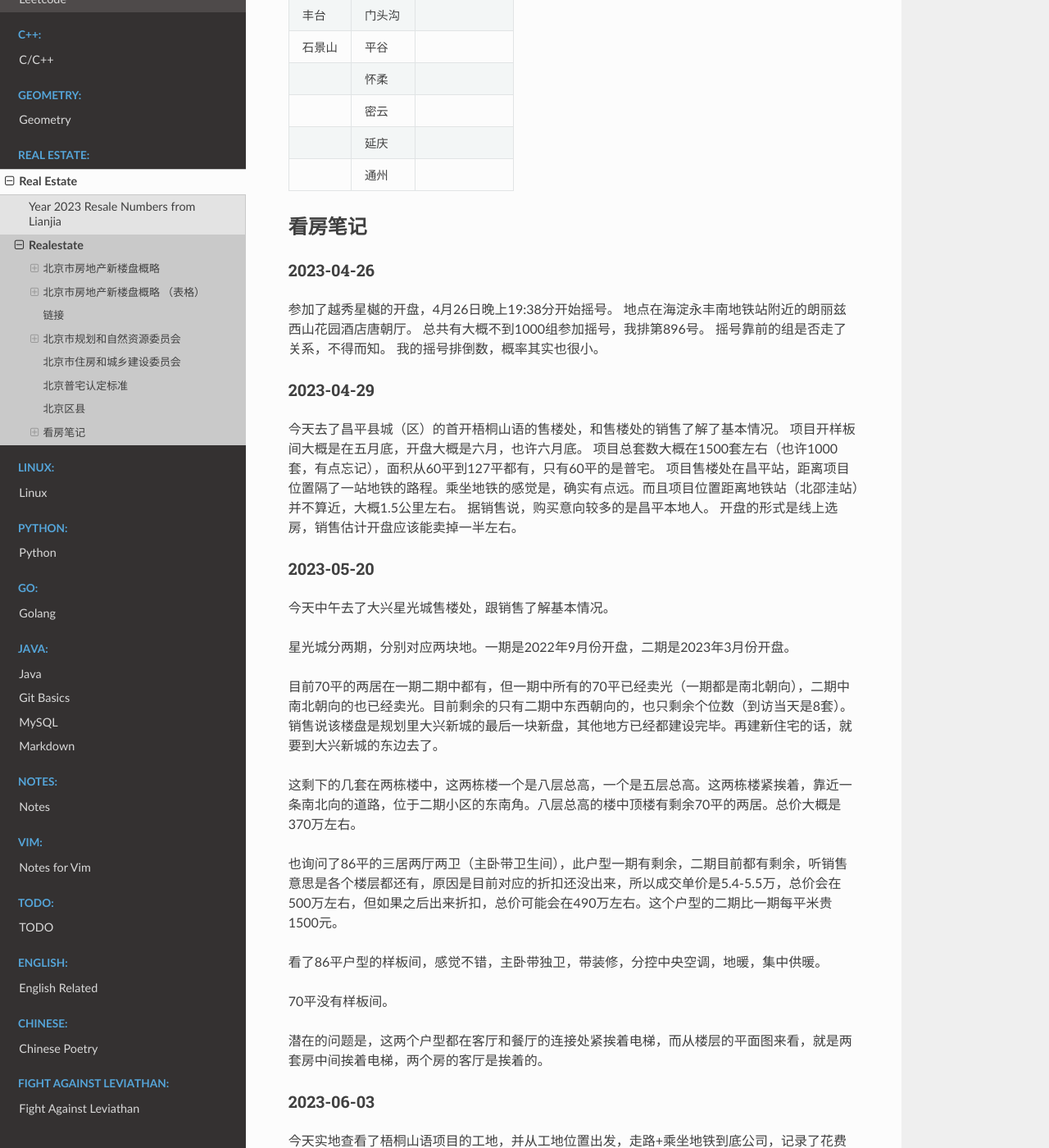
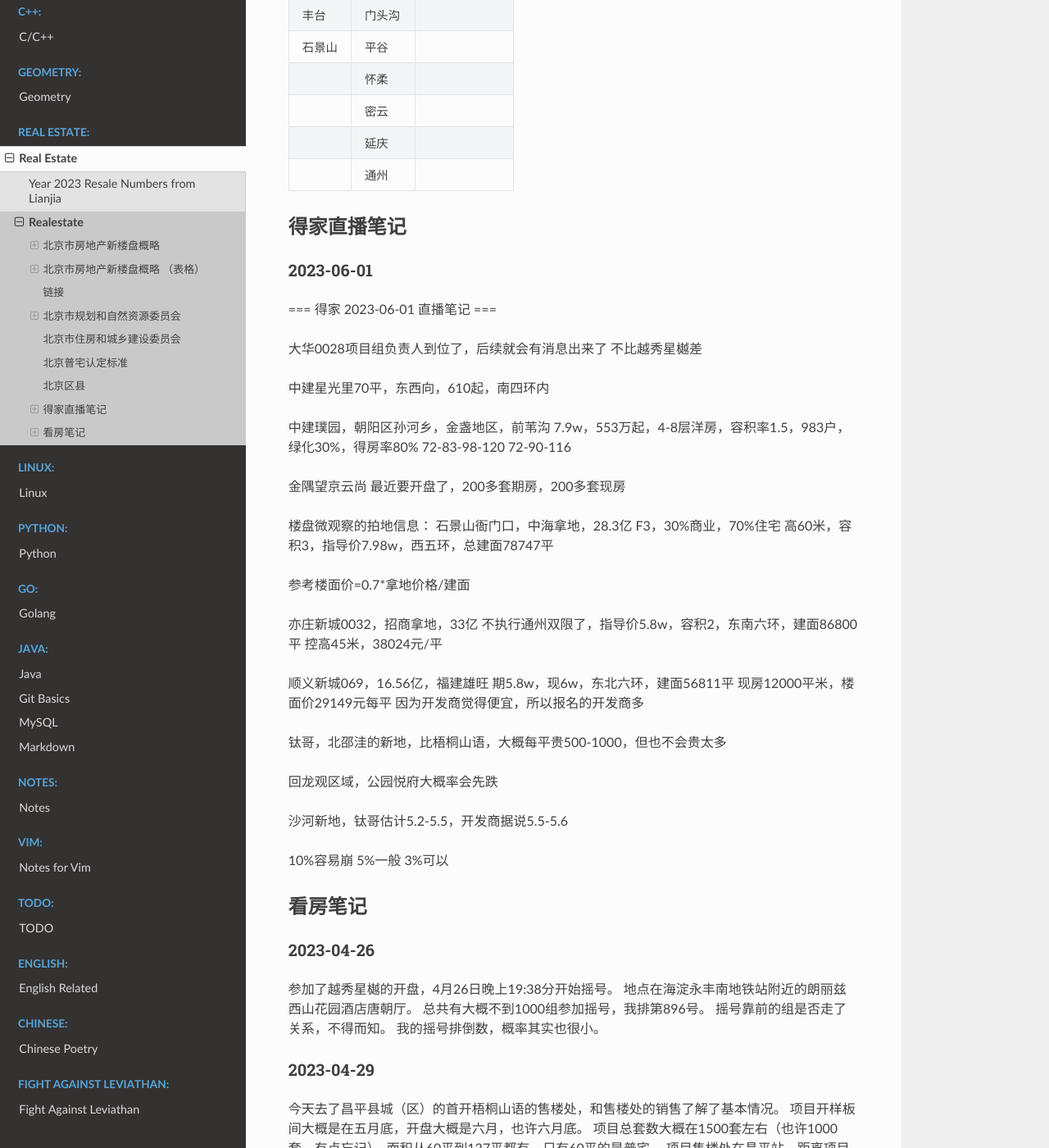
Before and after one commit to Pyrad/pyradnotes, a Sphinx documentation site: the page built from source/RealEstate/realestate.md, in a window 1280 px wide and 1400 px high, scrolled down 9939 px. Shown: the whole window at 82% size. Built offline with Sphinx 7.4.7 and the Read the Docs theme 2.0.0, drawn with Linux system fonts in a browser that asks for light colours.

Commit message:
Realestate Notes for dejia live 2023-06-01

```diff
--- a/source/RealEstate/realestate.md
+++ b/source/RealEstate/realestate.md
@@ -410,6 +410,60 @@
 |  |通州|  |
 
 
+## 得家直播笔记
+
+### 2023-06-01
+
+=== 得家 2023-06-01 直播笔记 ===
+
+大华0028项目组负责人到位了，后续就会有消息出来了
+不比越秀星樾差
+
+中建星光里70平，东西向，610起，南四环内
+
+中建璞园，朝阳区孙河乡，金盏地区，前苇沟
+7.9w，553万起，4-8层洋房，容积率1.5，983户，绿化30%，得房率80%
+72-83-98-120
+72-90-116
+
+金隅望京云尚
+最近要开盘了，200多套期房，200多套现房
+
+
+楼盘微观察的拍地信息：
+石景山衙门口，中海拿地，28.3亿
+F3，30%商业，70%住宅
+高60米，容积3，指导价7.98w，西五环，总建面78747平
+
+参考楼面价=0.7*拿地价格/建面
+
+亦庄新城0032，招商拿地，33亿
+不执行通州双限了，指导价5.8w，容积2，东南六环，建面86800平
+控高45米，38024元/平
+
+顺义新城069，16.56亿，福建雄旺
+期5.8w，现6w，东北六环，建面56811平
+现房12000平米，楼面价29149元每平
+因为开发商觉得便宜，所以报名的开发商多
+
+
+
+
+
+钛哥，北邵洼的新地，比梧桐山语，大概每平贵500-1000，但也不会贵太多
+
+回龙观区域，公园悦府大概率会先跌
+
+
+沙河新地，钛哥估计5.2-5.5，开发商据说5.5-5.6
+
+
+10%容易崩
+5%一般
+3%可以
+
+
+
 ## 看房笔记
 
 ### 2023-04-26
```
